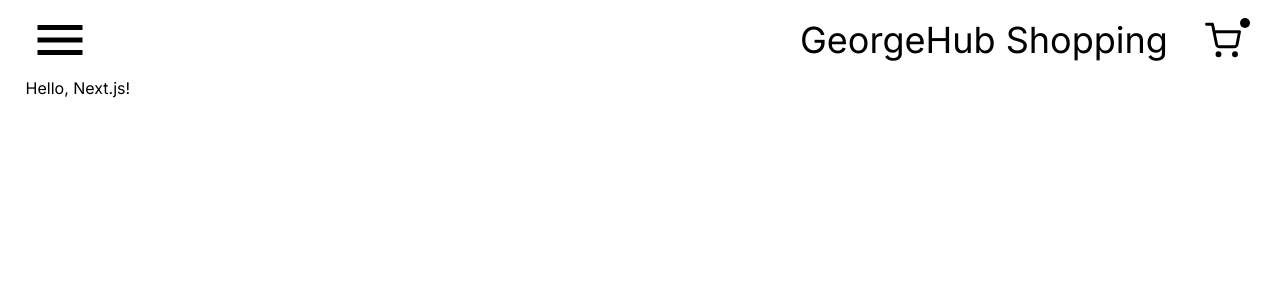
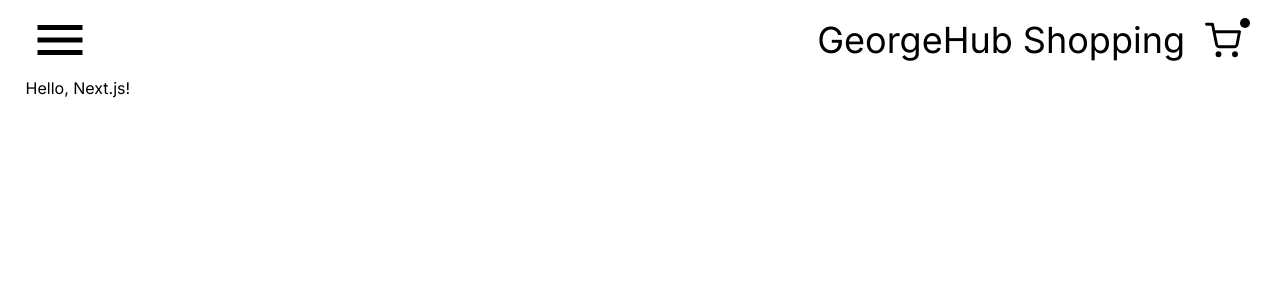
Before and after one commit to georgie-the-developer/georgehub-shopping-frontend, a Next.js app: page / in a window 1280 px wide. Shown: the top 300 px of the page. Built offline with nearby package versions, Linux system fonts and the light colour scheme.

Commit message:
Make rightContainer flexible by removing min width

```diff
--- a/src/styles/modules/header.module.scss
+++ b/src/styles/modules/header.module.scss
@@ -20,7 +20,6 @@
     }
   }
   .rightContainer {
-    min-width: 450px;
     margin-right: 30px;
     display: flex;
     justify-content: space-between;
```
